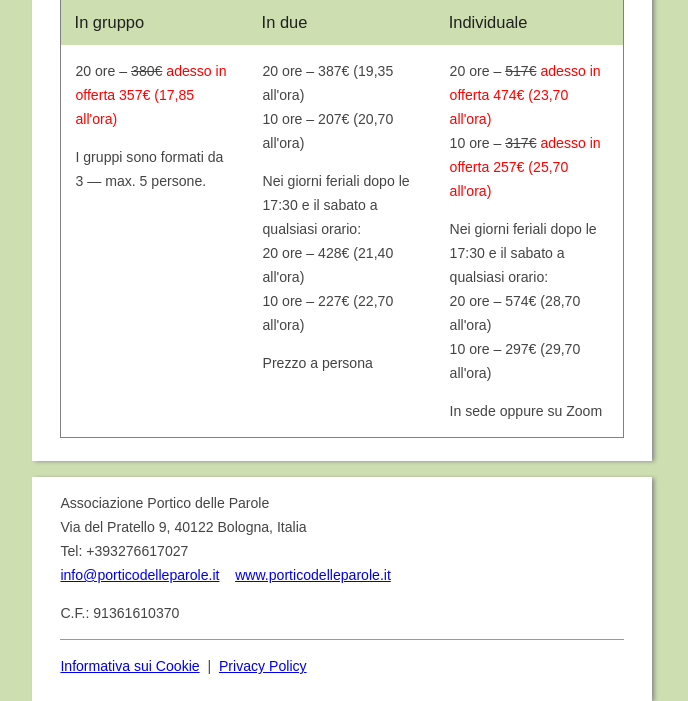
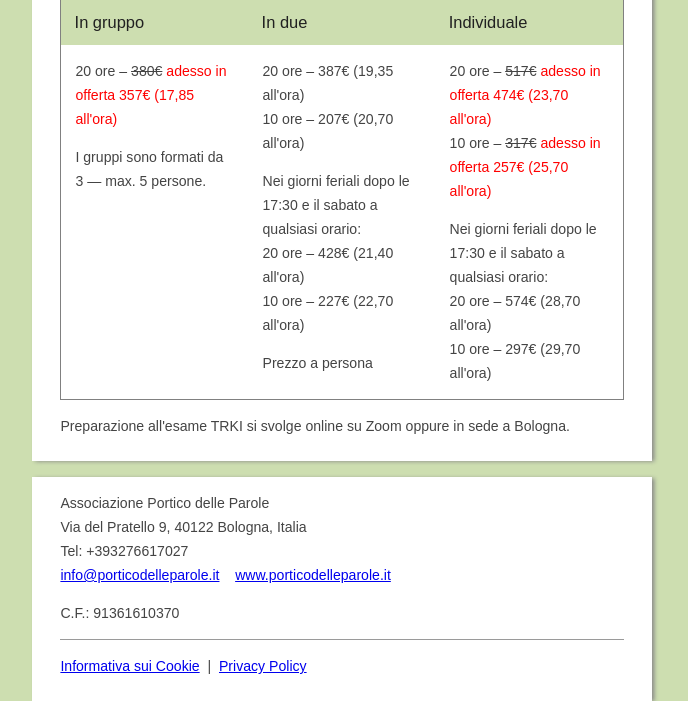
Before and after one commit to DmitryMyadzelets/porticodelleparole, a PHP site: page /trki/ in a window 1280 px wide. Shown: the part 2037-2738 px from the top of the page, without its empty margins (298-986 px from the left). Run offline with PHP 8.4, Linux system fonts and the light colour scheme.

Commit message:
Move the location sentence

```diff
--- a/trki/index.php
+++ b/trki/index.php
@@ -172,11 +172,11 @@ russo online
         <br/>
         10 ore – 297&#8364; (29,70 all'ora)
     </p>
-    <p>
-        In sede oppure su Zoom
-    </p>
   </div>
 </div>
+<p>
+  Preparazione all'esame TRKI si svolge online su Zoom oppure in sede a Bologna.
+</p>
 
 </div>
 <?php include $_SERVER['DOCUMENT_ROOT']."/contacts-bottom.php" ?>
```
